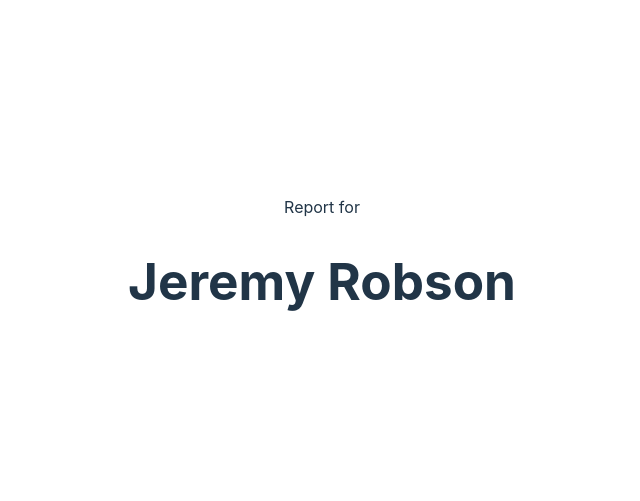
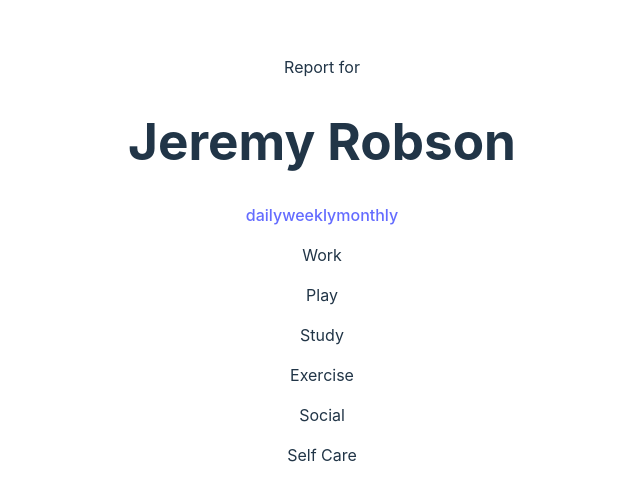
Before and after one commit to MitaliShah/time-tracking-dashboard, a React (Vite) app: page / in a window 1280 px wide. Shown: the part 139-640 px from the top of the page, without its empty margins (318-958 px from the left). Built offline with nearby package versions, Linux system fonts and the light colour scheme.

Commit message:
destructured the data for current and previous in Cards component

```diff
--- a/src/components/Card.jsx
+++ /dev/null
@@ -1,4 +0,0 @@
-export default function Cards({ daily, monthly, weekly }) {
-  console.log(daily, monthly, weekly);
-  return <div></div>;
-}
--- /dev/null
+++ b/src/components/Cards.jsx
@@ -0,0 +1,18 @@
+export default function Cards({ data, selectedView }) {
+  return (
+    <>
+      {data.map((data) => {
+        const { title, timeframes } = data;
+        const { current } = timeframes[selectedView];
+        const { previous } = timeframes[selectedView];
+        console.log(`Current is :`, current, `Previous is`, previous);
+
+        return (
+          <div key={title}>
+            <p>{title}</p>
+          </div>
+        );
+      })}
+    </>
+  );
+}
--- a/src/components/DataViewSwitcher.jsx
+++ b/src/components/DataViewSwitcher.jsx
@@ -1,19 +1,27 @@
 import { useState } from "react";
 import data from "../../data.json";
-import Cards from "./Card";
+import Cards from "./Cards.jsx";
 import { DEFAULT_VIEW } from "../constants.js";
-
+const allViews = ["daily", "weekly", "monthly"];
+// console.log(allViews);
 export default function DataViewSwitcher() {
   const [selectedView, setSelectedView] = useState(DEFAULT_VIEW);
-  console.log(selectedView);
+
   return (
     <>
-      {data.map(({ title, timeframes }) => {
-        const { daily, weekly, monthly } = timeframes;
-        return (
-          <Cards key={title} daily={daily} monthly={monthly} weekly={weekly} />
-        );
-      })}
+      {allViews.map((view) => (
+        <a
+          onClick={(event) => {
+            event.preventDefault();
+            setSelectedView(view);
+          }}
+          href=""
+          key={view}
+        >
+          {view}
+        </a>
+      ))}
+      <Cards data={data} selectedView={selectedView} />
     </>
   );
 }
```
